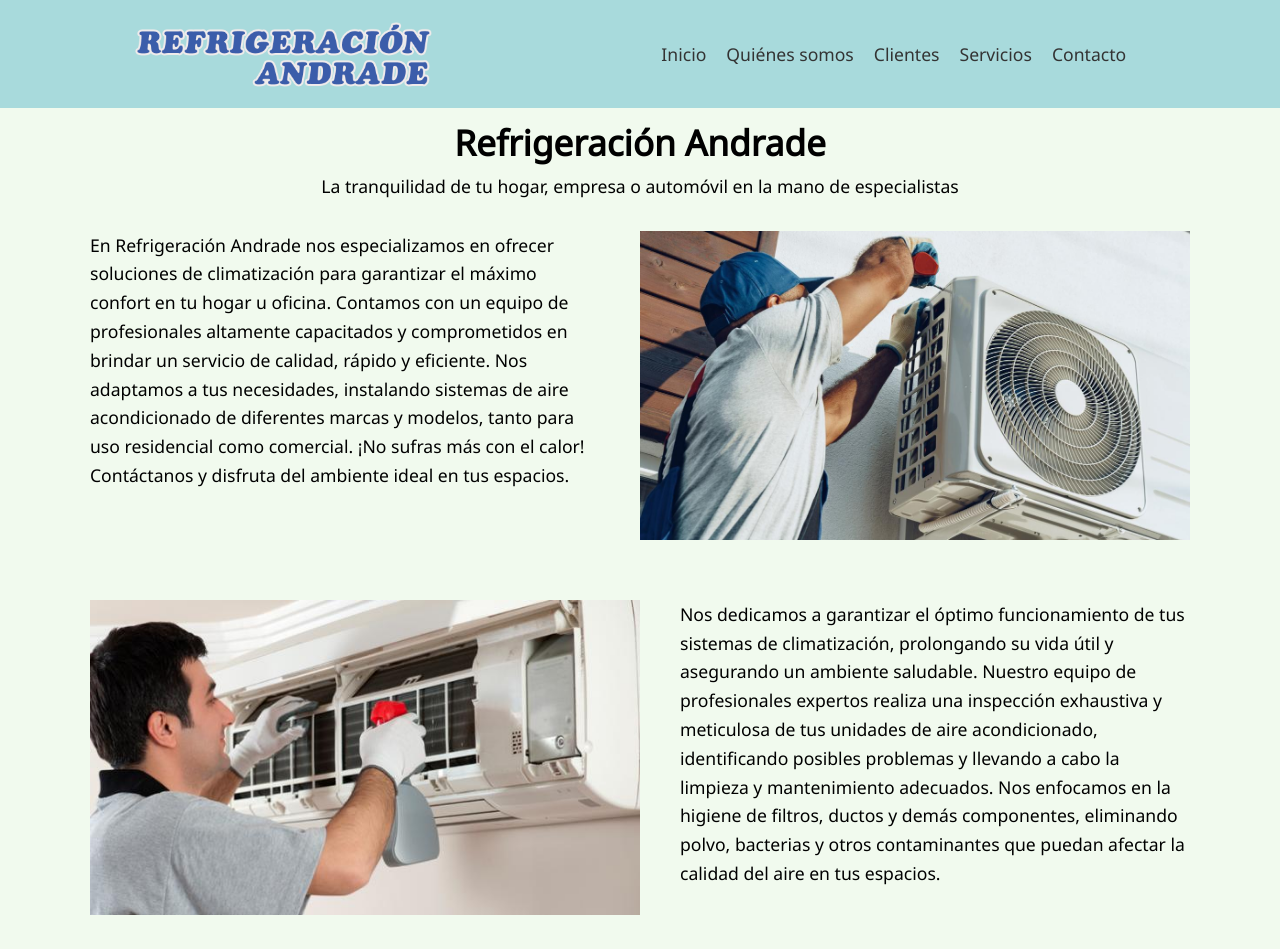
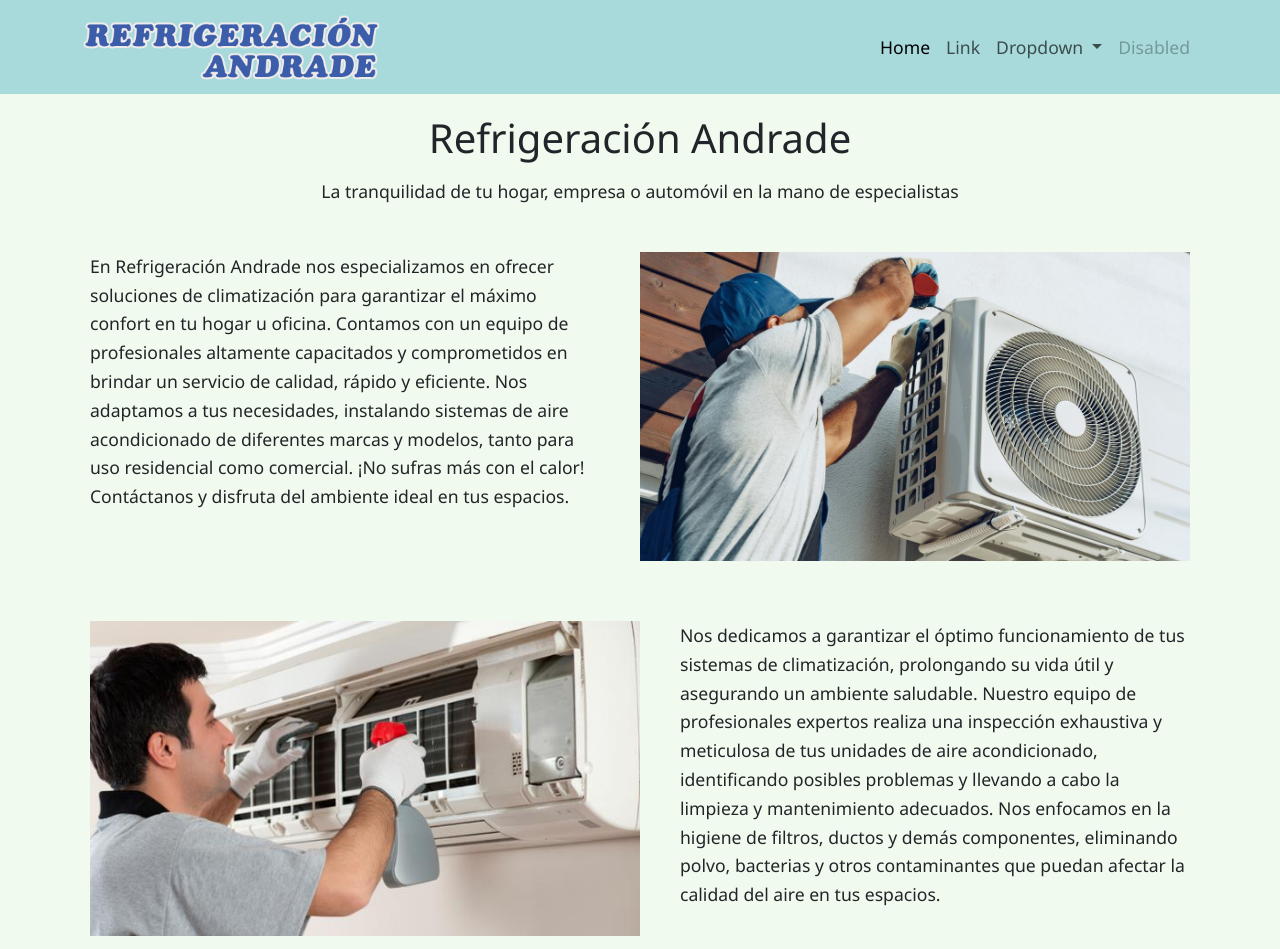
Before and after one commit to drandroide/web, a plain HTML site: page index.html in a window 1280 px wide. Shown: the top 949 px of the page. Drawn offline with nearby package versions, Linux system fonts and the light colour scheme.

Commit message:
modificacion navbar

```diff
--- a/css/style.css
+++ b/css/style.css
@@ -9,35 +9,20 @@
     background-color: #f1faee;
 }
 
-header {
-    display: flex;
-    justify-content: space-around;
-    align-items: center;
-    padding: 20px;
-    background-color: #a8dadc;
-}
-
 .logo {
     width: 300px;
 }
 
-.navbar {
-    list-style-type: none;
-    display: flex;
+.navflex {
+   display: flex;
+   justify-content: flex-end;
+   width: 100%;
 }
 
-.navbar li {
-    margin-right: 20px;
+.navcolor{
+    background-color: #a8dadc;
 }
 
-.navbar a {
-    text-decoration: none;
-    color: #333;
-}
-
-.navbar a:hover {
-    color: #555;
-}
 h1 {
     margin-bottom: 15px;
 }
--- a/index.html
+++ b/index.html
@@ -4,24 +4,47 @@
     <meta charset="UTF-8">
     <meta http-equiv="X-UA-Compatible" content="IE=edge">
     <meta name="viewport" content="width=device-width, initial-scale=1.0">
+    <link href="https://cdn.jsdelivr.net/npm/bootstrap@5.3.0-alpha3/dist/css/bootstrap.min.css" rel="stylesheet" integrity="sha384-KK94CHFLLe+nY2dmCWGMq91rCGa5gtU4mk92HdvYe+M/SXH301p5ILy+dN9+nJOZ" crossorigin="anonymous">
     <link rel="stylesheet" href="./css/style.css">
     <link rel="preconnect" href="https://fonts.googleapis.com">
-<link rel="preconnect" href="https://fonts.gstatic.com" crossorigin>
-<link href="https://fonts.googleapis.com/css2?family=Noto+Sans&display=swap" rel="stylesheet">
+    <link rel="preconnect" href="https://fonts.gstatic.com" crossorigin>
+    <link href="https://fonts.googleapis.com/css2?family=Noto+Sans&display=swap" rel="stylesheet">
     <title>Refrigeración Andrade</title>
 </head>
 <body>
     <header>
-        <img src="./img/logo.png" alt="Logo" class="logo">
-        <nav>
-            <ul class="navbar">
-                <li><a href="./index.html">Inicio</a></li>
-                <li><a href="./pages/somos.html">Quiénes somos</a></li>
-                <li><a href="./pages/clientes.html">Clientes</a></li>
-                <li><a href="./pages/servicios.html">Servicios</a></li>
-                <li><a href="./pages/contacto.html">Contacto</a></li>
-            </ul>
-        </nav>
+        <nav class="navbar navbar-expand-lg navcolor">
+            <div class="container">
+              <a class="navbar-brand" href="#"><img src="./img/logo.png" alt="" class="logo"></a>
+              <button class="navbar-toggler" type="button" data-bs-toggle="collapse" data-bs-target="#navbarSupportedContent" aria-controls="navbarSupportedContent" aria-expanded="false" aria-label="Toggle navigation">
+                <span class="navbar-toggler-icon"></span>
+              </button>
+              <div class="collapse navbar-collapse" id="navbarSupportedContent">
+                <ul class="navflex navbar-nav mb-2 mb-lg-0">
+                  <li class="nav-item">
+                    <a class="nav-link active" aria-current="page" href="#">Home</a>
+                  </li>
+                  <li class="nav-item">
+                    <a class="nav-link" href="#">Link</a>
+                  </li>
+                  <li class="nav-item dropdown">
+                    <a class="nav-link dropdown-toggle" href="#" role="button" data-bs-toggle="dropdown" aria-expanded="false">
+                      Dropdown
+                    </a>
+                    <ul class="dropdown-menu">
+                      <li><a class="dropdown-item" href="#">Action</a></li>
+                      <li><a class="dropdown-item" href="#">Another action</a></li>
+                      <li><hr class="dropdown-divider"></li>
+                      <li><a class="dropdown-item" href="#">Something else here</a></li>
+                    </ul>
+                  </li>
+                  <li class="nav-item">
+                    <a class="nav-link disabled">Disabled</a>
+                  </li>
+                </ul>
+              </div>
+            </div>
+          </nav>
     </header>
 
     <main class="contenedor">
@@ -36,7 +59,7 @@
         <section class="filas">
             <img src="./img/limpieza.jpg" alt="Imagen central" class="imagen-central">
             <p class="classp">Nos dedicamos a garantizar el óptimo funcionamiento de tus sistemas de climatización, prolongando su vida útil y asegurando un ambiente saludable.
-Nuestro equipo de profesionales expertos realiza una inspección exhaustiva y meticulosa de tus unidades de aire acondicionado, identificando posibles problemas y llevando a cabo la limpieza y mantenimiento adecuados. Nos enfocamos en la higiene de filtros, ductos y demás componentes, eliminando polvo, bacterias y otros contaminantes que puedan afectar la calidad del aire en tus espacios.</p>
+                Nuestro equipo de profesionales expertos realiza una inspección exhaustiva y meticulosa de tus unidades de aire acondicionado, identificando posibles problemas y llevando a cabo la limpieza y mantenimiento adecuados. Nos enfocamos en la higiene de filtros, ductos y demás componentes, eliminando polvo, bacterias y otros contaminantes que puedan afectar la calidad del aire en tus espacios.</p>
         </section>
         <section class="filas">
             <p class="classp">Somos especialistas en climatización vehicular, ofreciendo soluciones integrales para que disfrutes de la máxima comodidad en tus trayectos.
@@ -60,5 +83,6 @@
             </ul>
         </div>
     </footer>
+<script src="https://cdn.jsdelivr.net/npm/bootstrap@5.3.0-alpha3/dist/js/bootstrap.bundle.min.js" integrity="sha384-ENjdO4Dr2bkBIFxQpeoTz1HIcje39Wm4jDKdf19U8gI4ddQ3GYNS7NTKfAdVQSZe" crossorigin="anonymous"></script>
 </body>
 </html>
```
